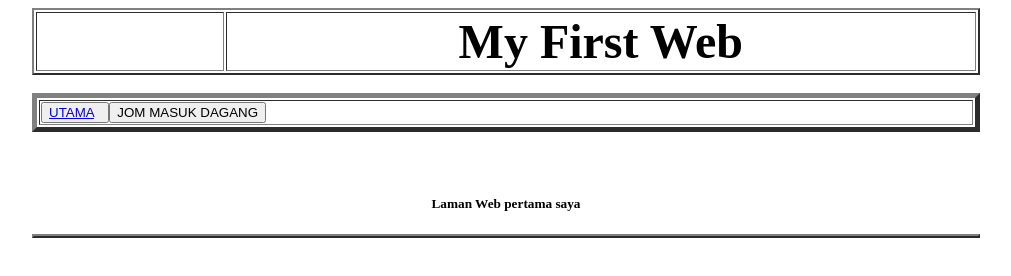
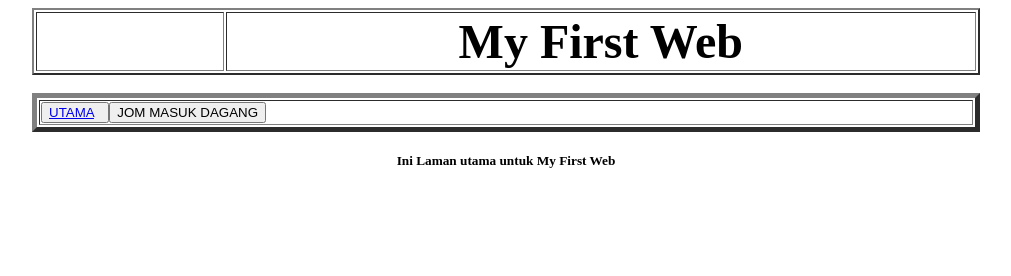
Before and after one commit to Zarif01/KPD1023-myfirstweb, a plain HTML site: page index.html in a window 1280 px wide. Shown: the whole page, without its empty margins (134-1145 px from the left). Drawn offline with Linux system fonts and the light colour scheme.

Commit message:
Update index.html

```diff
--- a/index.html
+++ b/index.html
@@ -32,16 +32,8 @@ My First Web
 <table width="75%">
 <tr>
 <td align="center">
-<th><ing src="Images/poster.jpg" width="30%"></th>
+<h5>Ini Laman utama untuk My First Web</h5>
 </td>
-</tr>
-</table>
-
-<br>
-
-<table width="75%" border="2">
-<tr>
-<h5>Laman Web pertama saya</h5>
 </tr>
 </table>
 
```
